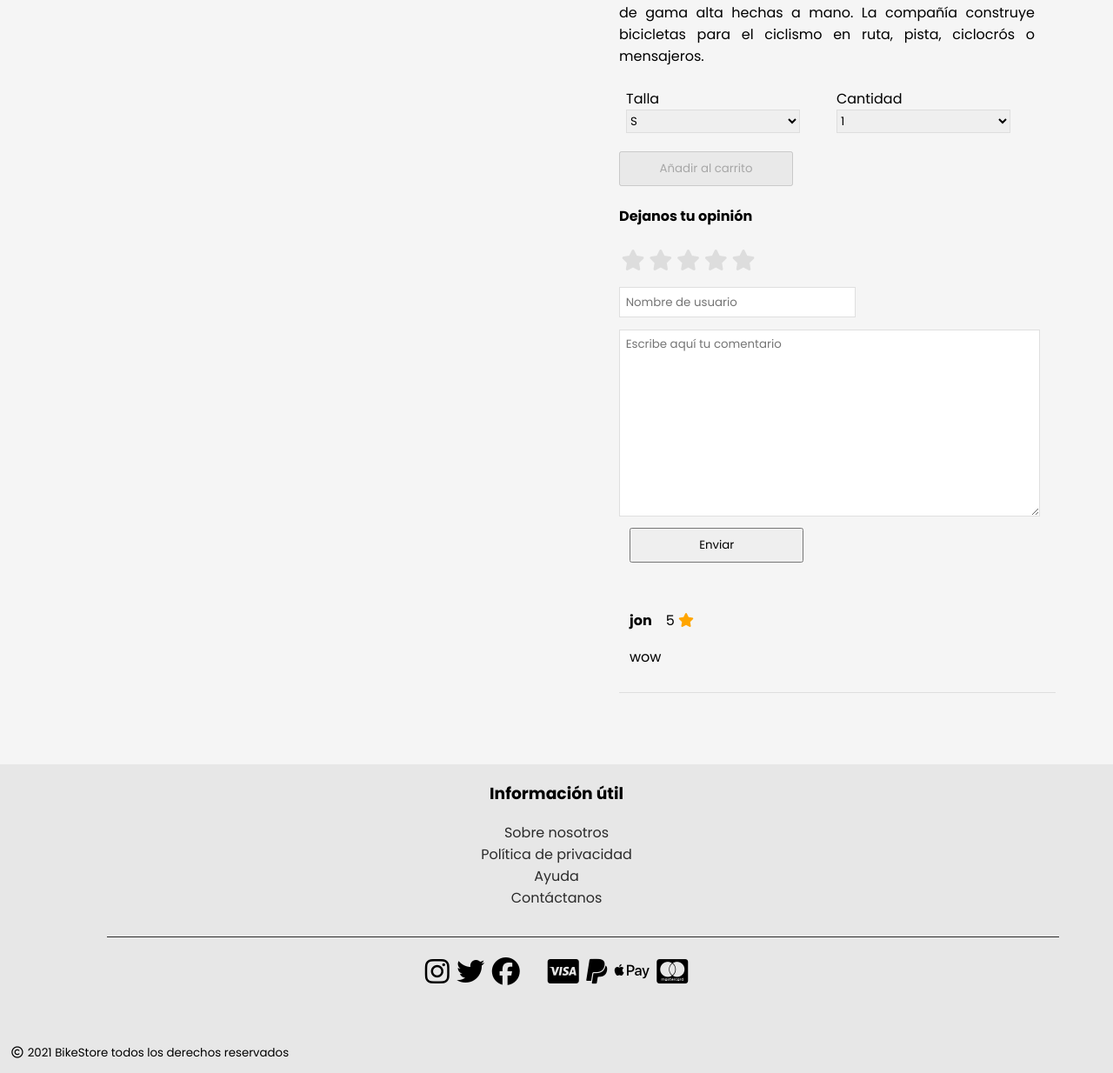
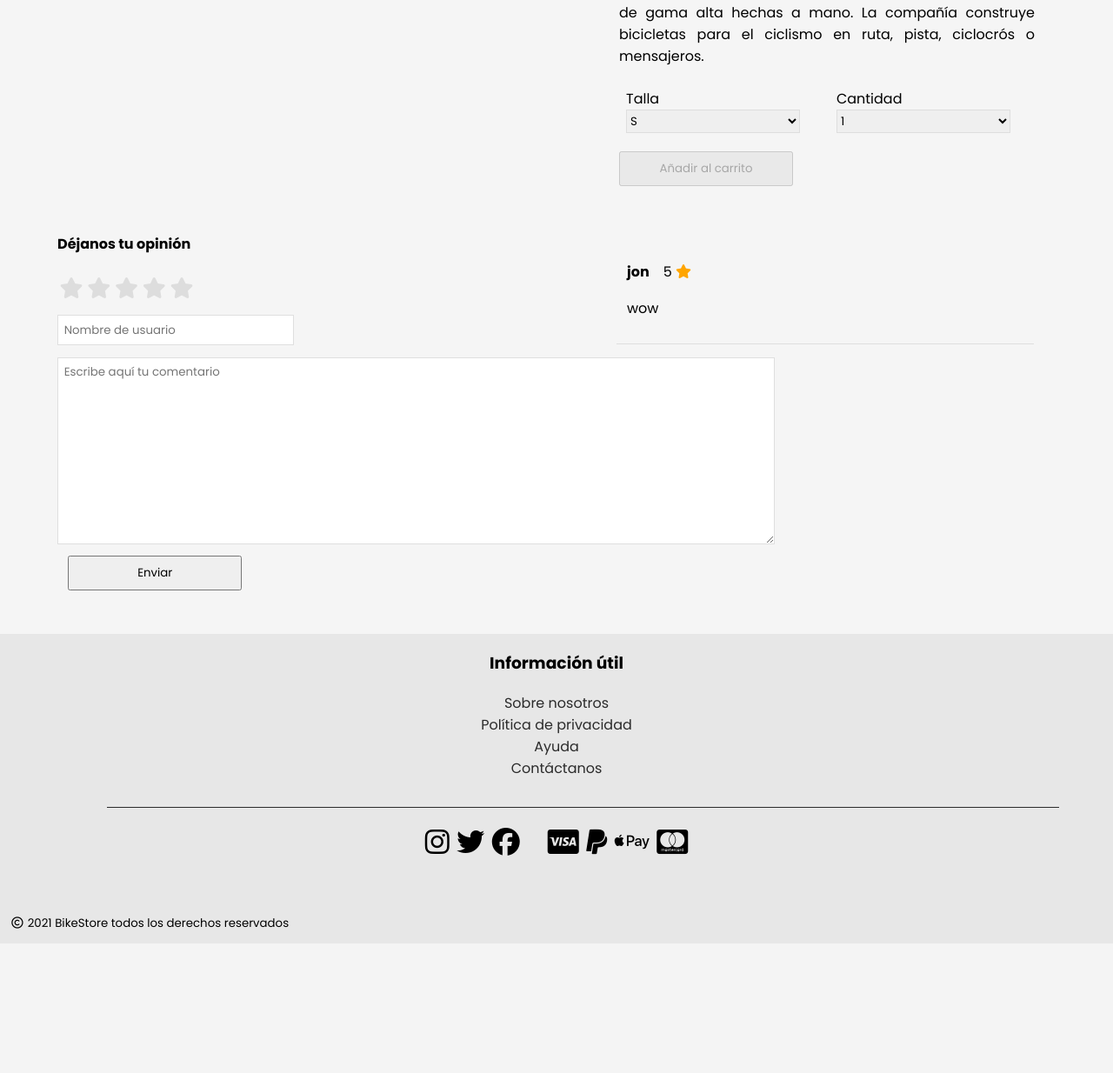
Before and after one commit to FerreMikel/Marketplace, a Django app: a page that uses marketplace/appMarketplace/templates/product.html in a window 1280 px wide. Shown: the part 872-2106 px from the top of the page at 87% size. After the commit the page ends 1957 px from the top, so only its background shows below. Run offline with Django 3.2, Linux system fonts and the light colour scheme; data comes from the database, SQL or seed files in the repository; both versions use the stored data as it was after the commit; some libraries are stand-ins or nearby versions.

Commit message:
last update
Co-authored-by: Álvaro Gutiérrez <alvarogugon@gmail.com>
Co-authored-by: Mikel Ferrer <ferremikel@gmail.com>

```diff
--- a/marketplace/appMarketplace/static/css/product.css
+++ b/marketplace/appMarketplace/static/css/product.css
@@ -2,6 +2,7 @@
   display: grid;
   grid-template-columns: repeat(1, minmax(0, 1fr));
   grid-column-gap: 3em;
+  height: 100%;
 }
 
 .image-carousel {
@@ -143,6 +144,8 @@ button {
   font-family: "Poppins", sans-serif;
 }
 
+
+
 /* STAR RATING */
 .rating-group {
   display: inline-flex;
@@ -194,11 +197,15 @@ button {
 
 
 /*FORM*/
+.form{
+  padding-left: 1em;
+}
 .myForm{
   border-radius: 0;
   border: 1px solid #ddde;
   font-family: "Poppins", sans-serif;
   display: grid;
+
 }
 .nameArea, .myTextArea{
   margin-top: 1em;
@@ -229,6 +236,9 @@ button {
   visibility: hidden;
 }
 
+.customer-opinions{
+  padding-left: 1em;
+}
 /* DESKTOP */
 
 @media only screen and (min-width: 768px) {
@@ -249,8 +259,15 @@ button {
     width: 15em;
   }
 
-
-
+  .opinions-all{
+    margin-left: auto;
+    display: grid;
+    grid-template-columns: minmax(150px, 45%) 1fr;
+    grid-column-gap: 7em;
+  }
+  .opinion-wrapper{
+    max-width:480px ;
+  }
 
 
 }
--- a/marketplace/appMarketplace/templates/product.html
+++ b/marketplace/appMarketplace/templates/product.html
@@ -70,9 +70,12 @@
                 </div>
                 <button disabled>Añadir al carrito</button>
             </div>
+
+        </div>
+    </div>
     <div class="opinions-all">
         <div class="form">
-                    <h4>Dejanos tu opinión</h4>
+            <h4>Déjanos tu opinión</h4>
             <div class="rating">
                 <div class="rating-group">
                     <input disabled checked class="rating__input rating__input--none" name="rating3" id="rating3-none" value="0" type="radio">
@@ -95,6 +98,7 @@
                 <button type="submit" id="btnEnviar">Enviar</button>
             </form>
         </div>
+        <div class="customers-wrapper">
             {% for valoracion in valoraciones%}
             <div class="customer-opinions">
                 <div class="opinion-wrapper">
@@ -108,8 +112,11 @@
             {% endfor %}
         </div>
     </div>
-    </div>
     <script>
+        if($(window).width() >= 768){
+            $(".myTextArea").attr('cols', 70)
+
+        }
 
         $(".rating__label").click(function(){
             var estrellas = $(this).attr('class').split(' ')[1]
--- a/marketplace/appMarketplace/views.py
+++ b/marketplace/appMarketplace/views.py
@@ -54,13 +54,10 @@ class ProductoV(View):
         if(form.is_valid()):
             username = form.cleaned_data['username']
             comentario = form.cleaned_data['texto']
-
             estrellas = form.cleaned_data['estrellas']
             productoPk = producto.pk
             val = Valoracion(valoracionId+1 ,productoPk, estrellas, username, comentario)
             val.save()
-
-
         return render(request, 'product.html',  {'producto': producto, 'imagenes': imagenes, 'caracteristicas': caracteristicas,'valoraciones': valoraciones, 'form': form})
 
 
```
Also changed, not shown: marketplace/db.sqlite3. Lines whose indentation alone changed are shown as unchanged.
